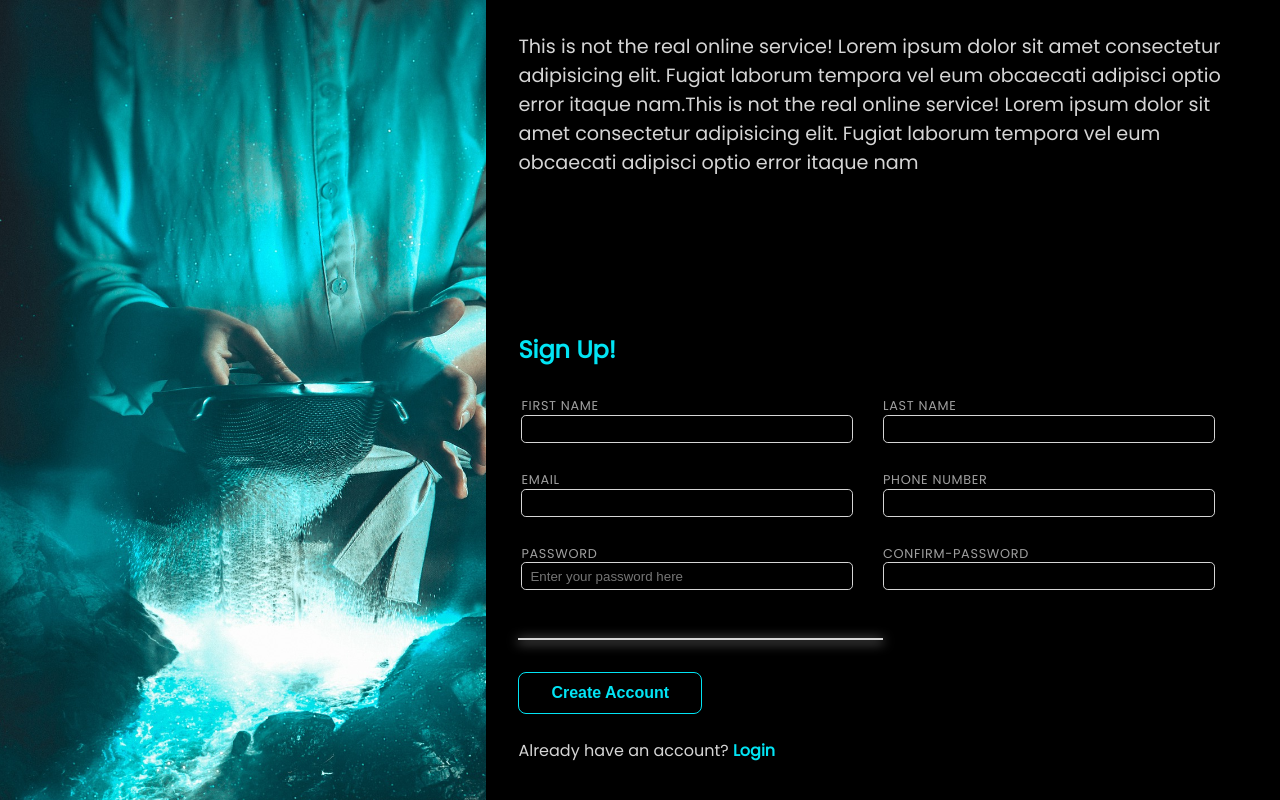
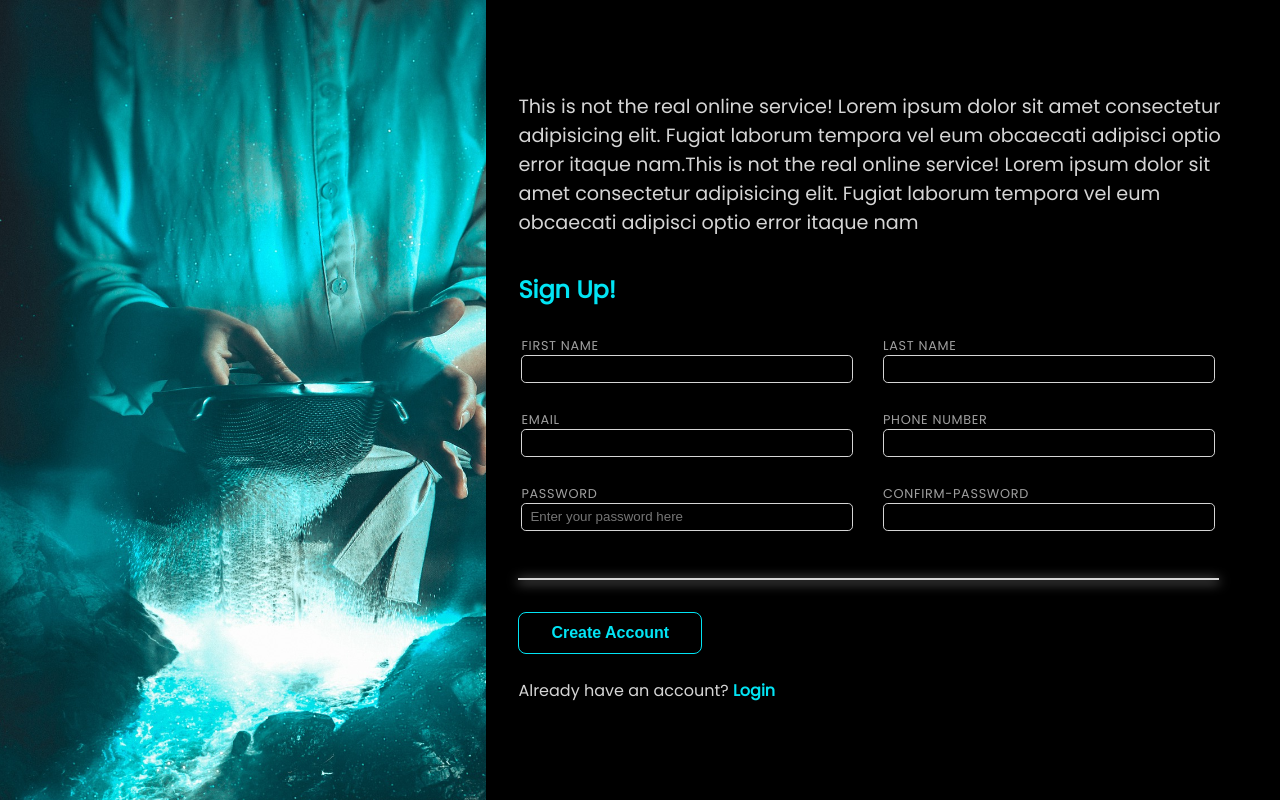
Before and after one commit to abh1sh3kk/signup-form, a plain HTML site: page index.html in a window 1280 px wide. Drawn offline with Linux system fonts and the light colour scheme.

Commit message:
Checkpoint 1

```diff
--- a/style.css
+++ b/style.css
@@ -30,7 +30,6 @@ background-attachment: fixed;
 
   color: var(--color);
   font-family: "Poppins", sans-serif;
-  word-wrap: break-word;
 }
 /* ************** body ****************** */
 
@@ -38,12 +37,12 @@ background-attachment: fixed;
 .container {
   display: flex;
 
-  position: fixed;
+  position: absolute;
   top: 0;
   right: 0;
 
-  width: 100vw;
-  height: 100vh;
+  width: 100%;
+  height: 100%;
 }
 /* ************** container ****************** */
 
@@ -85,7 +84,7 @@ img[alt="logo"] {
 	background-color: var(--bg-color);
 	flex-direction: column;
 	display: flex;
-	justify-content: space-between;
+	justify-content: center;
   width: var(--form-width);
 }
 /* ************** text-section  ****************** */
@@ -125,7 +124,7 @@ label {
 /* ************** line beginning ****************** */
 .line {
   height: 0.1rem;
-  width: 50%;
+  width: 96%;
   box-shadow: 0px 2px 12px white;
   margin: 2rem 0;
   background-color: var(--color);
@@ -212,7 +211,7 @@ a:hover {
 		background-color: aqua;
     height: 20vh;
     width: 100vw;
-    opacity: 100;
+    opacity: 0;
 	}
   table {
     width: 100%;
```
